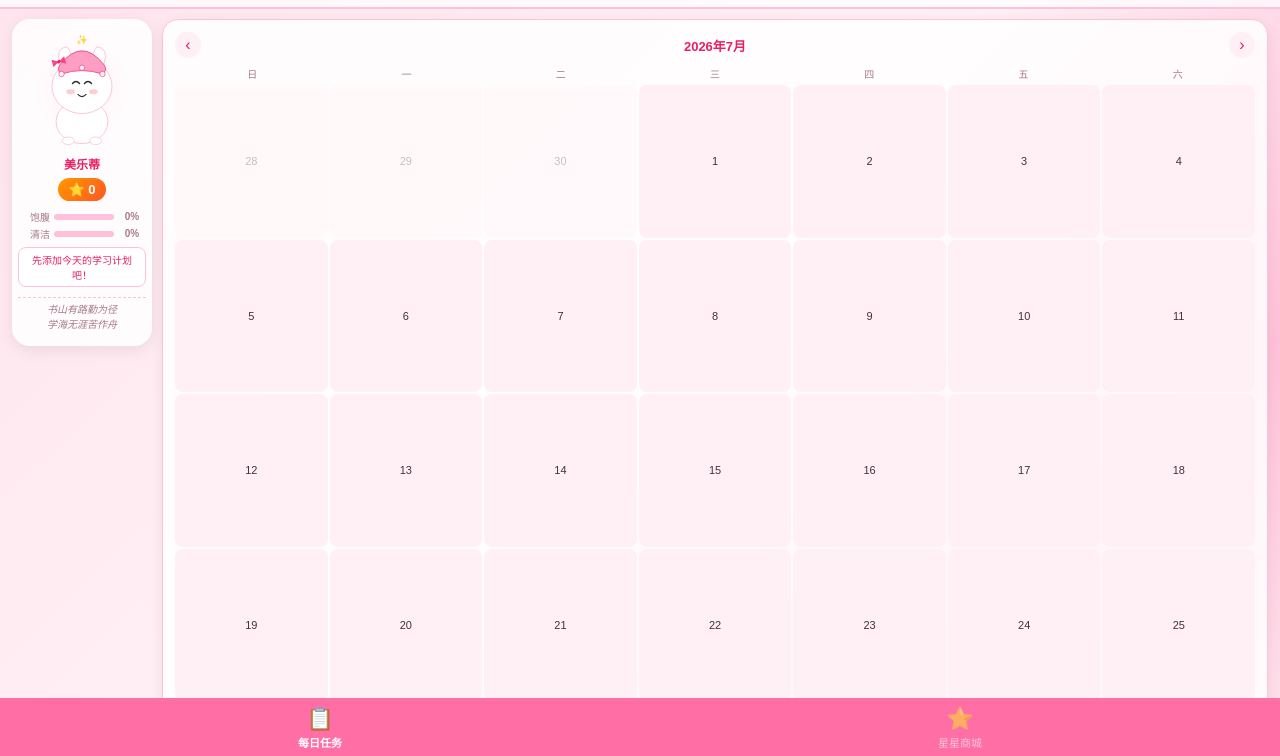
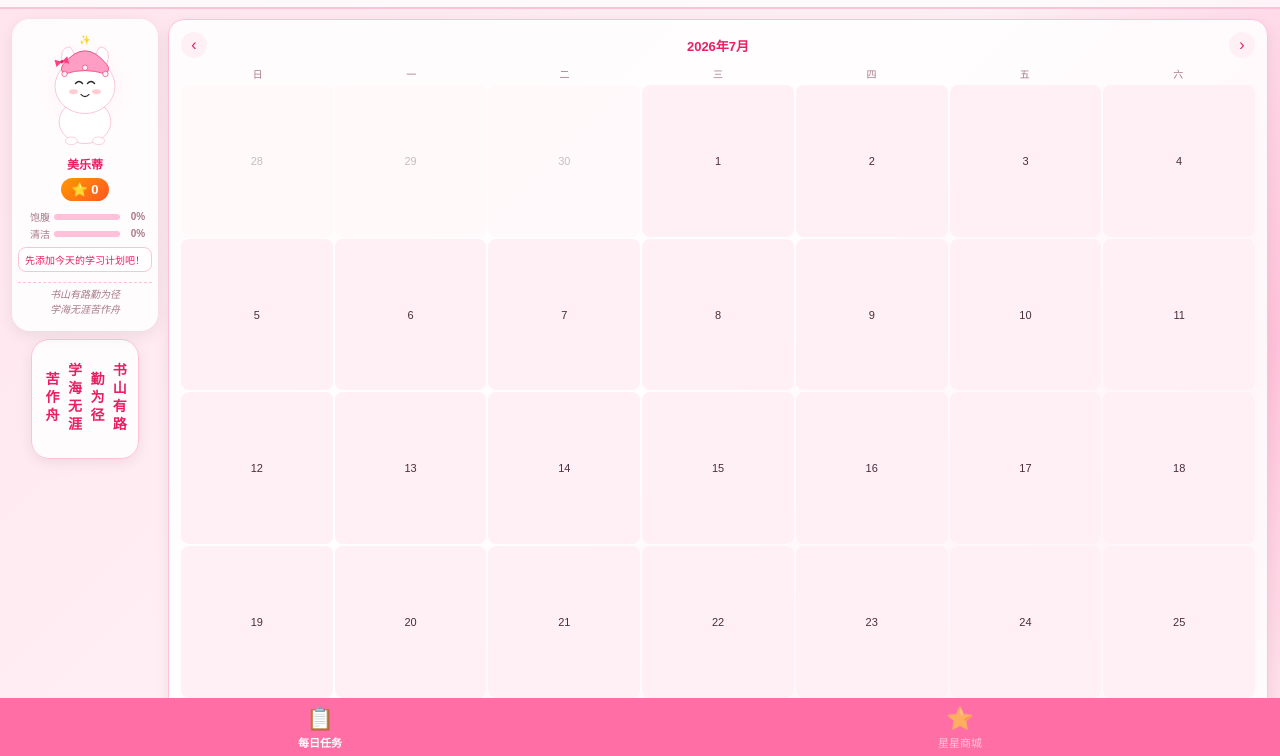
Before and after one commit to hanhan0309/hanhan-study, a plain HTML site: page index.html in a window 1280 px wide. Shown: the part 44-800 px from the top of the page. Drawn offline with Linux system fonts and the light colour scheme; no server answers.

Commit message:
格言竖排

```diff
--- a/index.html
+++ b/index.html
@@ -37,6 +37,8 @@ h1{font-size:18px;color:var(--deep);letter-spacing:1px}
 .task-layout{display:flex;gap:10px;align-items:flex-start}
 .mascot-panel{flex:0 0 140px;text-align:center;background:var(--card);border-radius:18px;padding:10px 6px;box-shadow:0 4px 16px rgba(0,0,0,0.08);position:sticky;top:0}
 .mascot-panel svg{width:110px;height:120px}
+.left-col{display:flex;flex-direction:column;gap:8px;align-items:center;position:sticky;top:0}
+.motto{background:var(--card);border-radius:18px;padding:16px 8px;box-shadow:0 4px 14px rgba(0,0,0,0.07);font-size:14px;color:var(--deep);font-weight:600;letter-spacing:4px;writing-mode:vertical-rl;text-align:center;line-height:1.6;border:1px solid var(--bg3);flex:1;display:flex;align-items:center;justify-content:center;min-height:120px}
 .stars-badge{background:linear-gradient(135deg,var(--star),#FF5722);color:white;border-radius:20px;padding:4px 10px;font-size:13px;font-weight:700;margin-top:6px;display:inline-block}
 .right-main{flex:1;min-width:0;display:flex;flex-direction:column;gap:8px}
 .card{background:var(--card);border-radius:16px;padding:12px;box-shadow:0 4px 14px rgba(0,0,0,0.07);border:1px solid var(--bg3)}
@@ -112,7 +114,10 @@ input:focus{border-color:var(--primary)}
 <!-- 每日任务 Tab -->
 <div class="tab-content active" id="tabTasks">
   <div class="task-layout">
-    <div class="mascot-panel" id="mascotPanel"></div>
+    <div class="left-col">
+      <div class="mascot-panel" id="mascotPanel"></div>
+      <div class="motto" id="motto">书山有路勤为径<br>学海无涯苦作舟</div>
+    </div>
     <div class="right-main">
       <div class="card">
         <div class="calendar-head">
```
